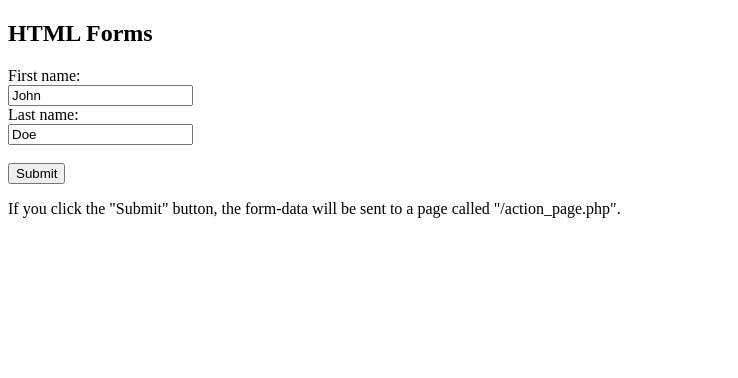
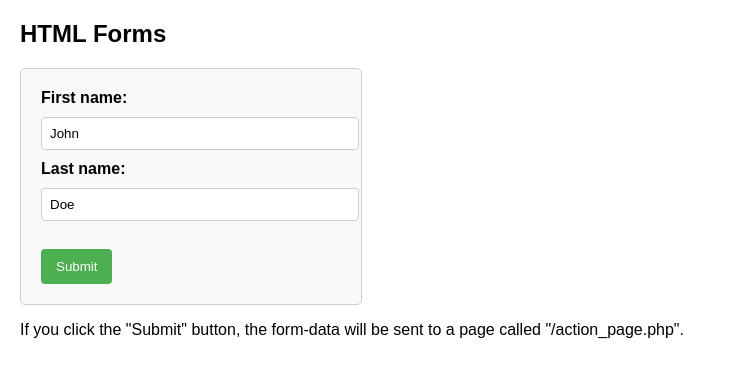
Before and after one commit to efg770/delek, a plain HTML site: page index.html in a window 1280 px wide. Shown: the whole page, without its empty margins (0-738 px from the left). Drawn offline with Linux system fonts and the light colour scheme.

Commit message:
added css

```diff
--- a/index.html
+++ b/index.html
@@ -1,5 +1,8 @@
 <!DOCTYPE html>
 <html>
+<head>
+  <link rel="stylesheet" type="text/css" href="styles.css">
+</head>
 <body>
 
 <h2>HTML Forms</h2>
--- /dev/null
+++ b/styles.css
@@ -0,0 +1,32 @@
+body {
+  font-family: Arial, sans-serif;
+  margin: 20px;
+}
+form {
+  background-color: #f9f9f9;
+  padding: 20px;
+  border: 1px solid #ccc;
+  border-radius: 5px;
+  width: 300px;
+}
+label {
+  font-weight: bold;
+}
+input[type="text"] {
+  width: 100%;
+  padding: 8px;
+  margin: 10px 0;
+  border: 1px solid #ccc;
+  border-radius: 4px;
+}
+input[type="submit"] {
+  background-color: #4CAF50;
+  color: white;
+  padding: 10px 15px;
+  border: none;
+  border-radius: 4px;
+  cursor: pointer;
+}
+input[type="submit"]:hover {
+  background-color: #45a049;
+}
```
